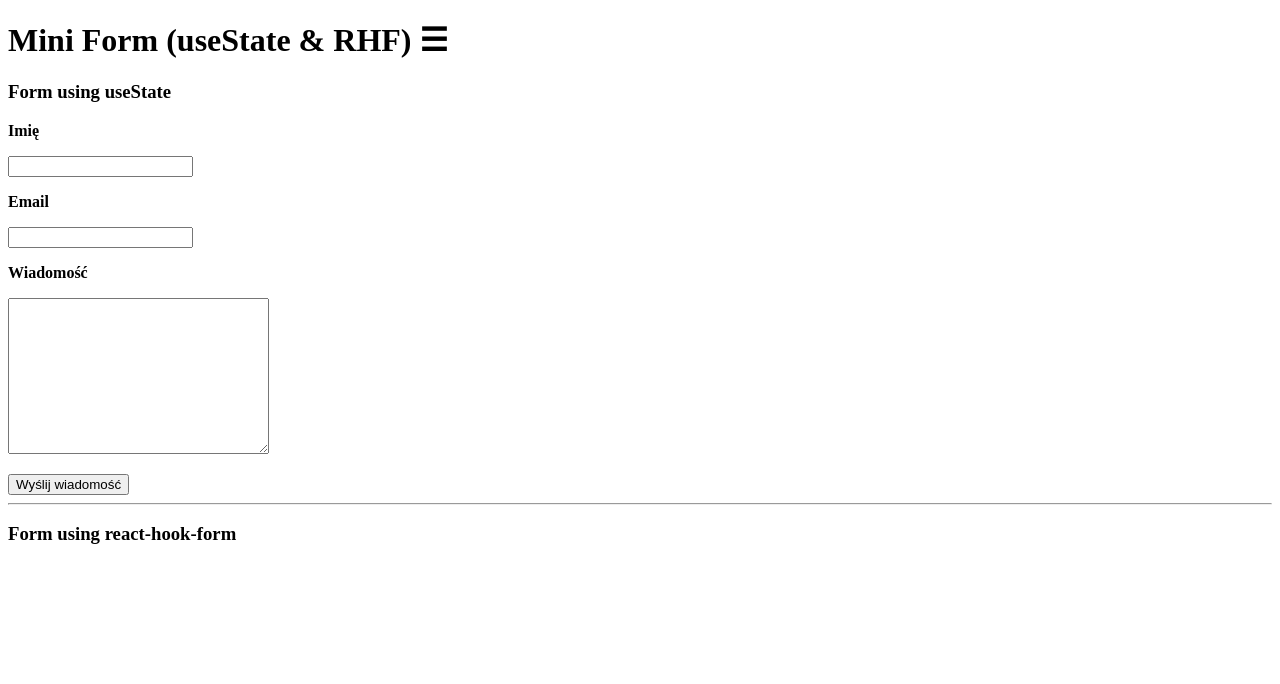
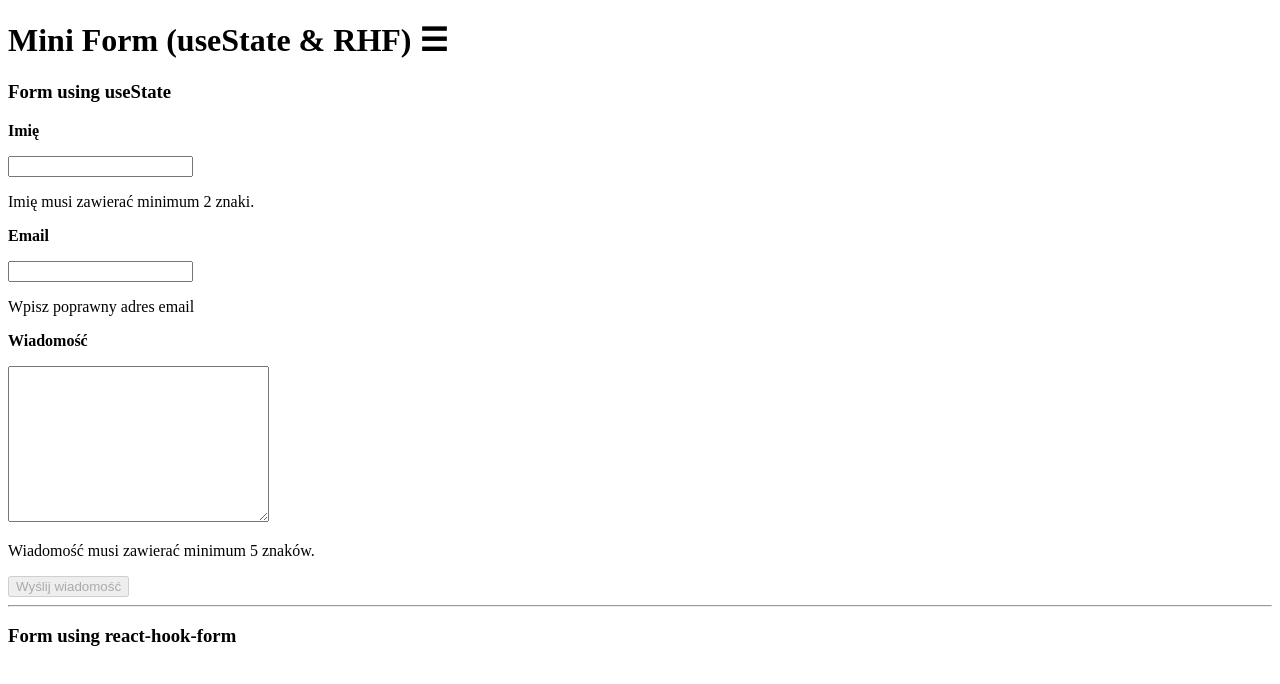
Before and after one commit to brzozanet/mini-form, a React (Vite) app: page / in a window 1280 px wide. Shown: the top 684 px of the page. Built offline with nearby package versions, Linux system fonts and the light colour scheme.

Commit message:
Improve form validation logic and disable submit button until all fields are valid

```diff
--- a/src/components/FormBasic.tsx
+++ b/src/components/FormBasic.tsx
@@ -25,28 +25,42 @@ export default function FormBasic() {
     });
 
     if (formData.name.length >= NAME_LENGTH - 1) {
-      setIsNameValid(false);
+      setIsNameValid(true);
+    }
+
+    const emailValidation = (email: string) => {
+      return EMAIL_REGEX.test(email);
+    };
+
+    if (emailValidation(formData.email)) {
+      setIsMailValid(true);
     }
 
     if (formData.message.length >= MESSAGE_LENGTH - 1) {
-      setIsMessageValid(false);
+      setIsMessageValid(true);
     }
   };
 
   const handleFormSumbit: FormSubmit = (event) => {
     event.preventDefault();
-    console.log(event);
+    alert(JSON.stringify(formData));
 
     if (formData.name.length < NAME_LENGTH) {
-      setIsNameValid(true);
+      setIsNameValid(false);
     }
 
+    const emailValidation = (email: string) => {
+      return EMAIL_REGEX.test(email);
+    };
+
+    setIsMailValid(emailValidation(formData.email));
+
     if (formData.message.length < MESSAGE_LENGTH) {
-      setIsMessageValid(true);
+      setIsMessageValid(false);
     }
   };
 
-  console.log(formData);
+  // console.log(formData);
 
   return (
     <>
@@ -63,7 +77,7 @@ export default function FormBasic() {
             onChange={handleFormDataChange}
             // onChange={(e) => console.log(e)}
           />
-          {isNameValid ? (
+          {!isNameValid ? (
             <p>Imię musi zawierać minimum {NAME_LENGTH} znaki.</p>
           ) : (
             ""
@@ -80,7 +94,7 @@ export default function FormBasic() {
             id="email"
             onChange={handleFormDataChange}
           />
-          <p></p>
+          {!isMailValid ? <p>Wpisz poprawny adres email</p> : ""}
         </label>
 
         <label htmlFor="message">
@@ -94,14 +108,19 @@ export default function FormBasic() {
             cols={30}
             rows={10}
           ></textarea>
-          {isMessageValid ? (
+          {!isMessageValid ? (
             <p>Wiadomość musi zawierać minimum {MESSAGE_LENGTH} znaków.</p>
           ) : (
             ""
           )}
         </label>
         <p></p>
-        <button type="submit">Wyślij wiadomość</button>
+        <button
+          type="submit"
+          disabled={!isNameValid || !isMailValid || !isMessageValid}
+        >
+          Wyślij wiadomość
+        </button>
       </form>
     </>
   );
```
